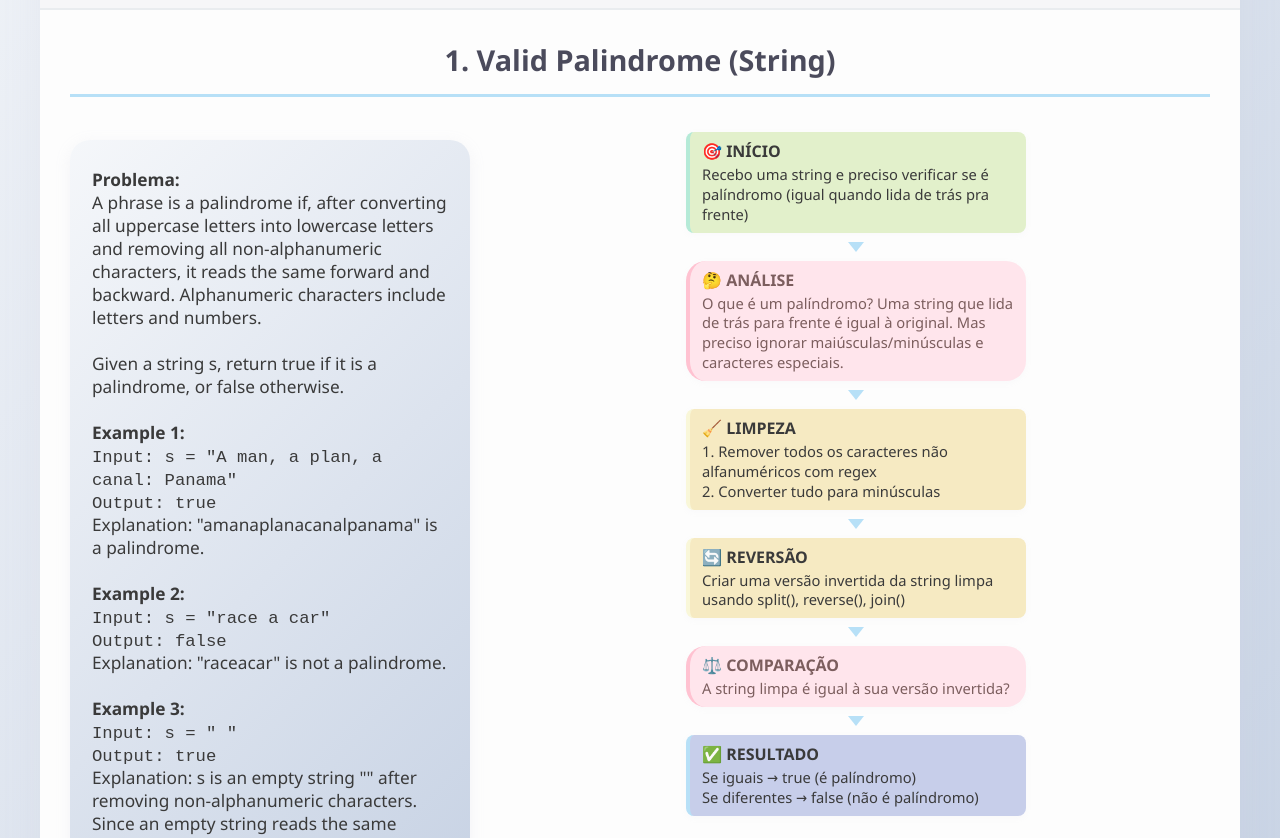
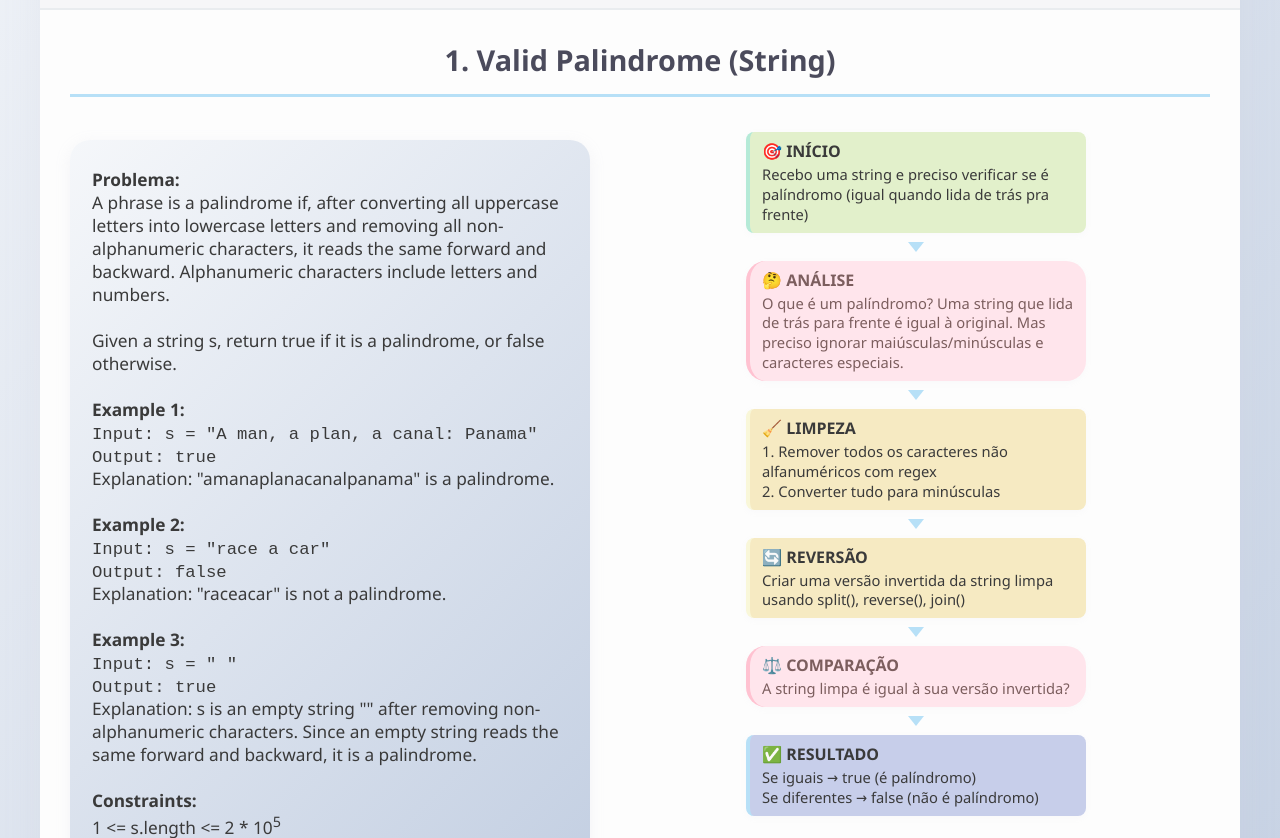
Before and after one commit to gibapacce/code_challenges, a plain HTML site: page index.html in a window 1280 px wide. Shown: the part 500-1338 px from the top of the page. Drawn offline with Linux system fonts and the light colour scheme.

Commit message:
fixed style issues

```diff
--- a/style.css
+++ b/style.css
@@ -174,6 +174,19 @@
         margin-left: auto;
         margin-right: auto;
         padding: 8px 10px;
+        min-width: 520px;
+        max-width: 400px;
+        flex: 2 1 600px;
+      }
+
+      .problem-flow-grid {
+        display: flex;
+        gap: 32px;
+        align-items: flex-start;
+      }
+
+      .flow-container {
+        flex: 1 1 140px;
       }
 
       @media (max-width: 768px) {
@@ -248,19 +261,6 @@
         box-shadow: 0 4px 16px rgba(180, 180, 200, 0.13);
         transition: box-shadow 0.2s;
       }
-
-      .problem-flow-grid {
-        display: flex;
-        gap: 32px;
-        align-items: flex-start;
+      .complexity-box:hover {
+        box-shadow: 0 8px 24px rgba(180, 180, 200, 0.18);
       }
-
-      .problem-summary {
-        min-width: 320px;
-        max-width: 400px;
-        flex: 1 1 320px;
-      }
-
-      .flow-container {
-        flex: 2 1 500px;
-      }
```
